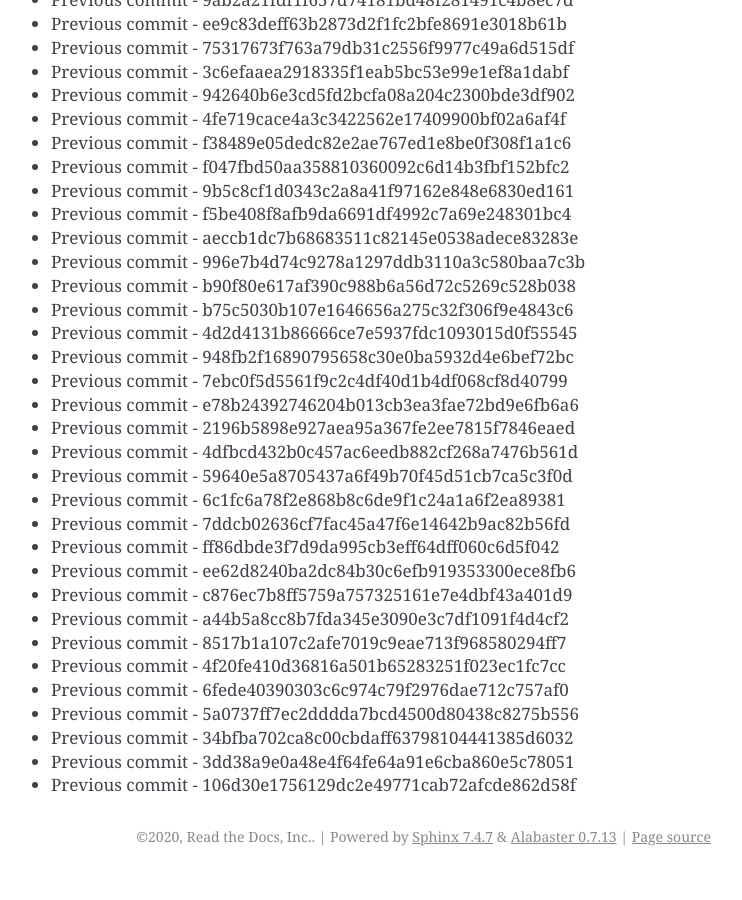
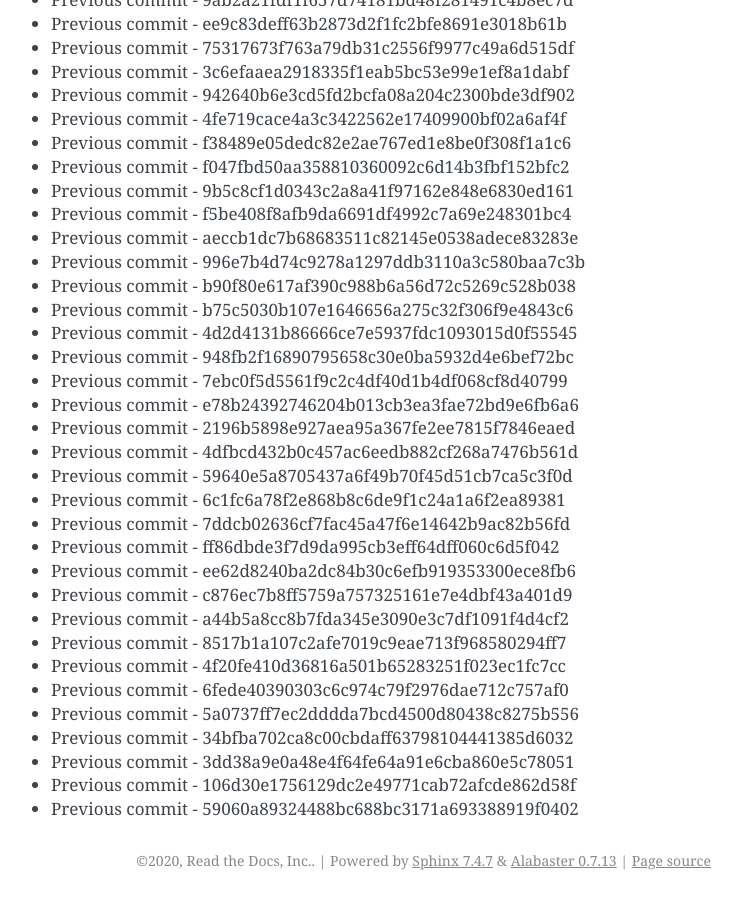
Before and after one commit to readthedocs/rtd-git-stresstest, a Sphinx documentation site: the page built from docs/updates.rst, in a window 1280 px wide and 900 px high, scrolled down 102625 px. Shown: the whole window, without its empty margins (399-1141 px from the left). Built offline with Sphinx 7.4.7, drawn with Linux system fonts in a browser that asks for light colours; before the commit the page ends 103501 px from its top, so only the background shows below that.

Commit message:
Generating commit from previous: 59060a89324488bc688bc3171a693388919f0402

```diff
--- a/docs/updates.rst
+++ b/docs/updates.rst
@@ -4344,3 +4344,4 @@ It can be tested for any performance characteristics.
 * Previous commit - 34bfba702ca8c00cbdaff63798104441385d6032
 * Previous commit - 3dd38a9e0a48e4f64fe64a91e6cba860e5c78051
 * Previous commit - 106d30e1756129dc2e49771cab72afcde862d58f
+* Previous commit - 59060a89324488bc688bc3171a693388919f0402
```
